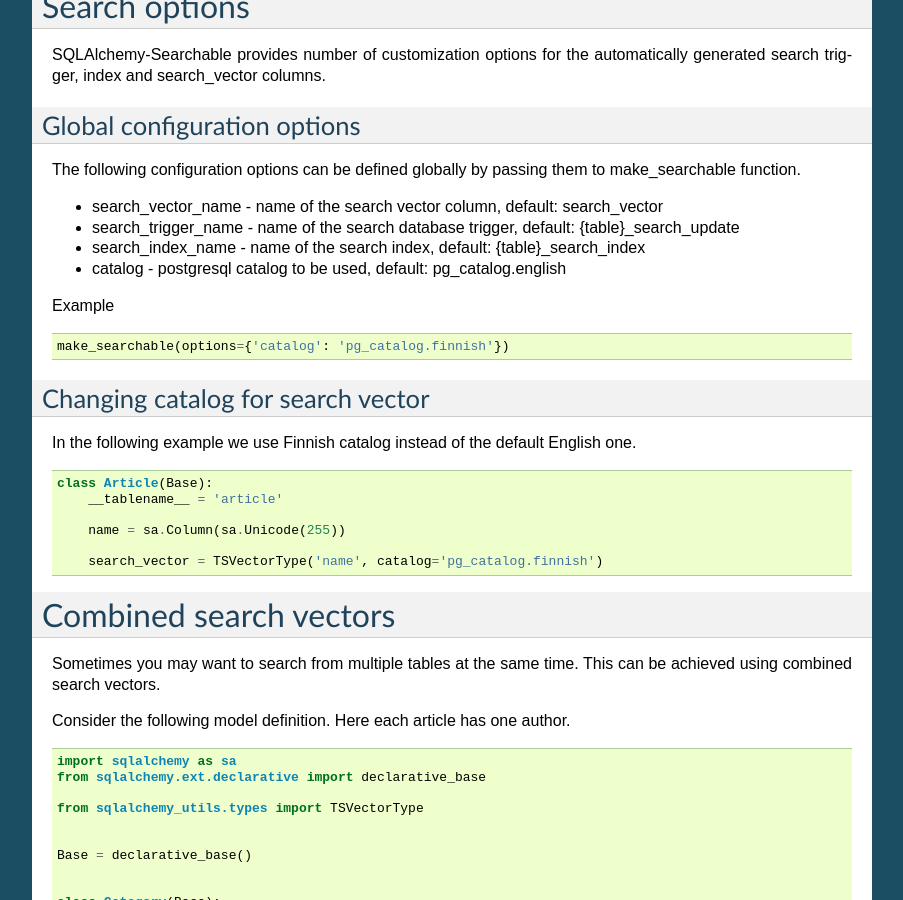
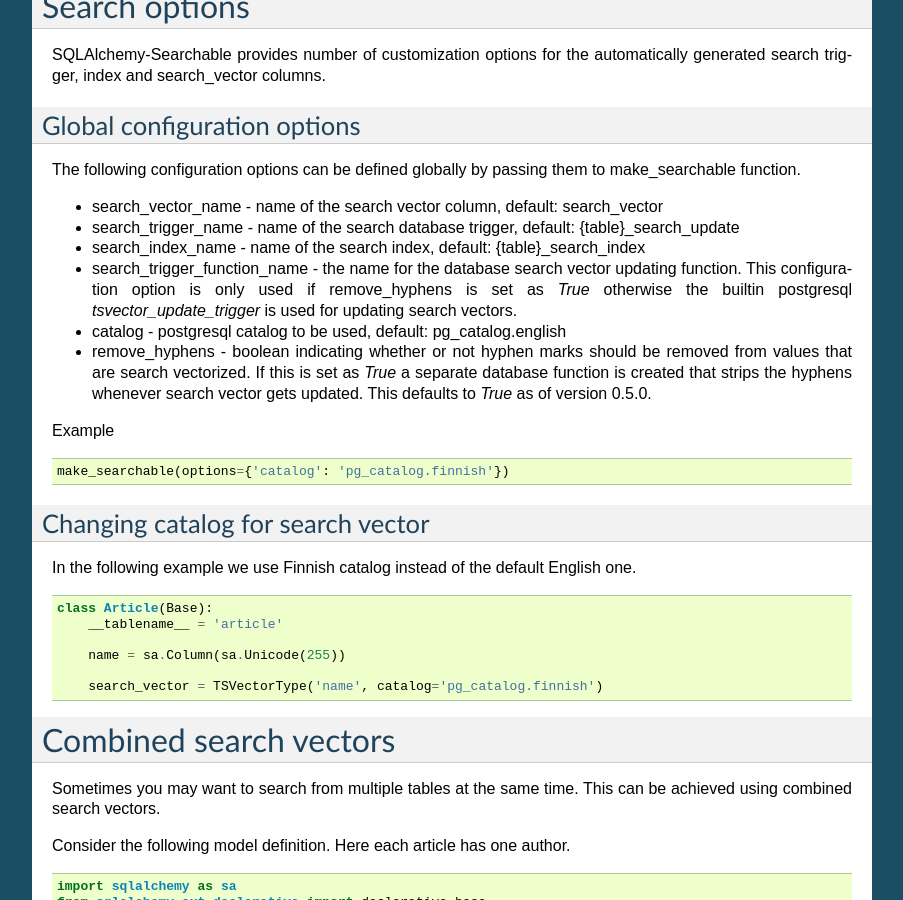
Before and after one commit to falcony-io/sqlalchemy-searchable, a Sphinx documentation site: the page built from docs/index.rst, in a window 1280 px wide and 900 px high, scrolled down 3108 px. Shown: the whole window, without its empty margins (198-1101 px from the left). Built offline with Sphinx 7.4.7, drawn with Linux system fonts in a browser that asks for light colours.

Commit message:
Update docs

```diff
--- a/docs/index.rst
+++ b/docs/index.rst
@@ -227,7 +227,11 @@
 
 * search_index_name - name of the search index, default: {table}_search_index
 
+* search_trigger_function_name - the name for the database search vector updating function. This configuration option is only used if remove_hyphens is set as `True` otherwise the builtin postgresql `tsvector_update_trigger` is used for updating search vectors.
+
 * catalog - postgresql catalog to be used, default: pg_catalog.english
+
+* remove_hyphens - boolean indicating whether or not hyphen marks should be removed from values that are search vectorized. If this is set as `True` a separate database function is created that strips the hyphens whenever search vector gets updated. This defaults to `True` as of version 0.5.0.
 
 
 Example ::
```
Also changed, not shown: 1 other file.
